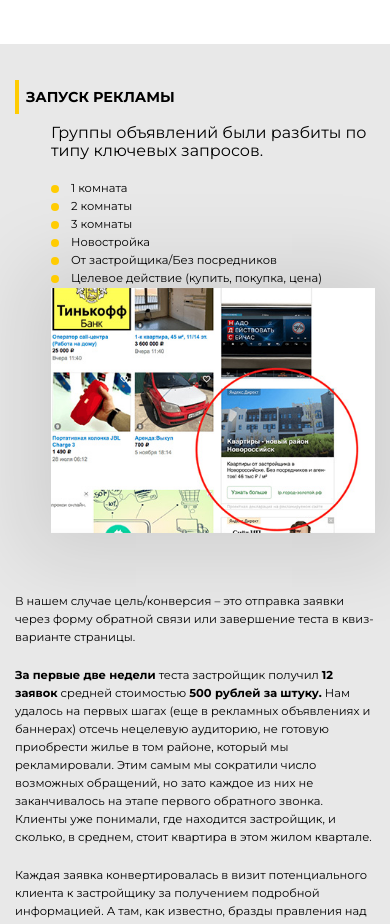
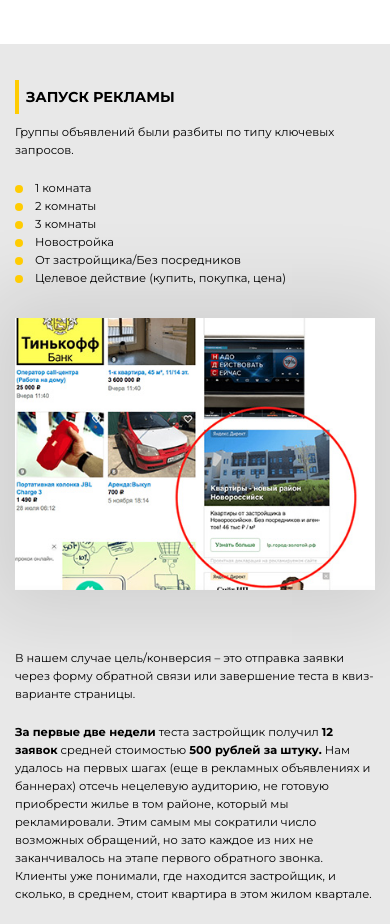
Before and after one commit to newstreetpunk/goldsity, a plain HTML site: page index.html in a window 390 px wide. Shown: the part 6040-6964 px from the top of the page. Drawn offline with Linux system fonts and the light colour scheme.

Commit message:
Секция Запуск - конец адаптив

```diff
--- a/css/style.css
+++ b/css/style.css
@@ -526,7 +526,7 @@ h3{
 }
 .start-row h5{
 	font-weight: normal;
-	font-size: 16px;
+	font-size: 1.36vmax;
 	margin-bottom: 20px;
 }
 .start-row li{
@@ -572,6 +572,7 @@ h3{
 	}
 	.sect-site-item{width: 56.5%;}
 	.sect-site-item span{z-index: -1;}
+	.start-row ul{margin-bottom: 30px;}
 }
 @media (max-width: 767px){
 	.sect-site-title,
@@ -579,6 +580,7 @@ h3{
 	.sect-site--kwiz{display: none;}
 }
 @media (max-width: 768px){
+	.start-row{width: 100%;justify-content: center;}
 	.kwiz-item-img{
 		width: 60%;
 	}
```
